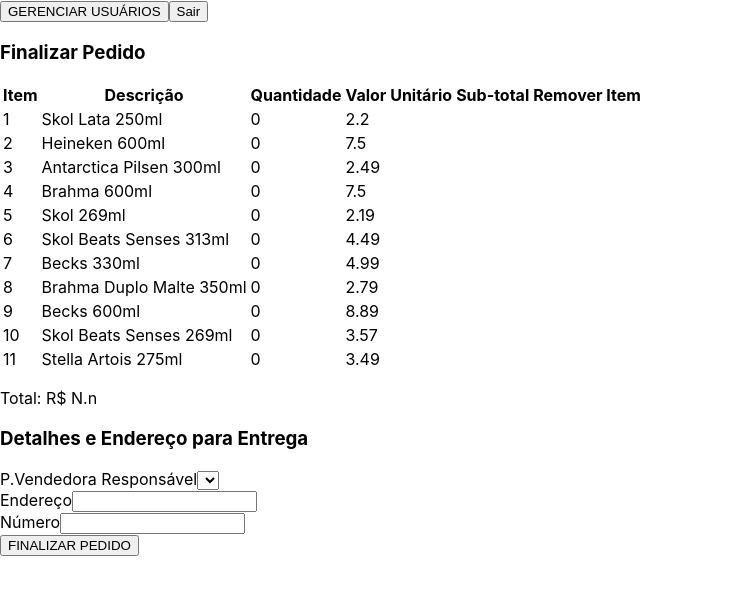
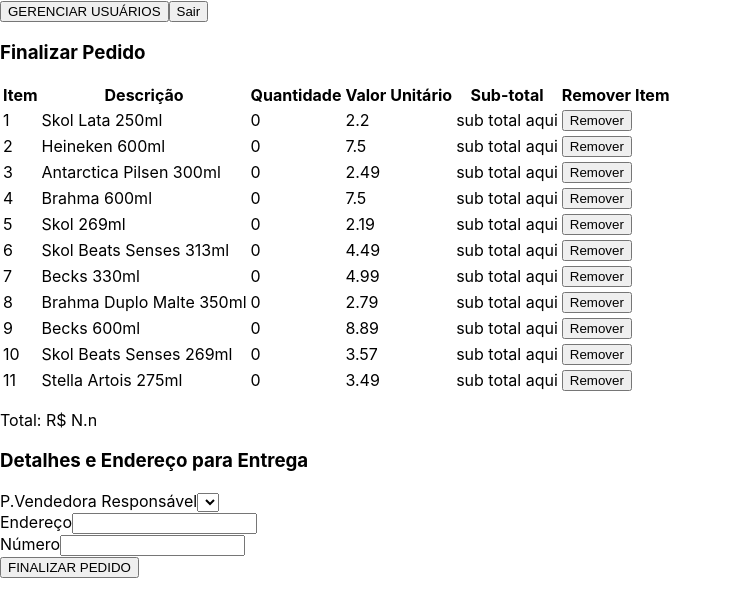
Before and after one commit to caiobacode/drink-drop-app, a React (Create React App) app in the folder front-end/: page /costumer/checkout in a window 1280 px wide. Shown: the top 616 px of the page, without its empty margins (0-732 px from the left). Built offline with nearby package versions, Linux system fonts and the light colour scheme.

Commit message:
chore: organiza data-testid da orderDetails e Products

```diff
--- a/front-end/src/components/orderDetails.js
+++ b/front-end/src/components/orderDetails.js
@@ -3,10 +3,11 @@
 
 export default class OrderDetails extends Component {
   render() {
+    const COSTUMER = 'customer_checkout__';
+    const ELEMENTORDER = 'element-order';
     return (
       <AppConsumer>
-        {(props) => (
-
+        {({ listProducts }) => (
           <div>
             <table>
               <tr>
@@ -17,12 +18,50 @@
                 <th>Sub-total</th>
                 <th>Remover Item</th>
               </tr>
-              {props?.data.map((product, index) => (
+              {listProducts?.map((product, index) => (
                 <tr key={ index }>
-                  <td>{index + 1}</td>
-                  <td>{product.name}</td>
-                  <td>0</td>
-                  <td>{product.price}</td>
+                  <td
+                    data-test-id={
+                      `${COSTUMER}${ELEMENTORDER}-table-item-number-${index + 1}`
+                    }
+                  >
+                    {index + 1}
+                  </td>
+                  <td
+                    data-test-id={
+                      `${COSTUMER}${ELEMENTORDER}-table-name-${index + 1}`
+                    }
+                  >
+                    {product.name}
+                  </td>
+                  <td
+                    data-test-id={
+                      `${COSTUMER}${ELEMENTORDER}-table-item-quantity-${index + 1}`
+                    }
+                  >
+                    0
+                  </td>
+                  <td
+                    data-test-id={
+                      `${COSTUMER}${ELEMENTORDER}-table-unit-price-${index + 1}`
+                    }
+                  >
+                    {product.price}
+                  </td>
+                  <td
+                    data-test-id={
+                      `${COSTUMER}${ELEMENTORDER}-table-sub-total-${index + 1}`
+                    }
+                  >
+                    sub total aqui
+                  </td>
+                  <td
+                    data-test-id={
+                      `${COSTUMER}${ELEMENTORDER}-table-remove-${index + 1}`
+                    }
+                  >
+                    <button type="button">Remover</button>
+                  </td>
                 </tr>
               ))}
             </table>
--- a/front-end/src/context/appContext.js
+++ b/front-end/src/context/appContext.js
@@ -9,20 +9,20 @@
 
 class Provider extends Component {
   state = {
-    data: produtos,
+    listProducts: produtos,
   };
 
-  setData = (data) => {
-    this.setState(() => ({ data }));
+  setData = (listProducts) => {
+    this.setState(() => ({ listProducts }));
   };
 
   render() {
     const { children } = this.props;
-    const { data } = this.state;
+    const { listProducts } = this.state;
     const { setData } = this;
 
     return (
-      <AppProvider value={ { data, setData } }>
+      <AppProvider value={ { listProducts, setData } }>
         { children }
       </AppProvider>
     );
--- a/front-end/src/pages/Products.js
+++ b/front-end/src/pages/Products.js
@@ -2,6 +2,8 @@
 import React, { Component } from 'react';
 import { Header } from '../components';
 import getLocalStorage from '../services/getLocalStorage';
+import ProductCard from '../components/ProductCard';
+import { AppConsumer } from '../context/appContext';
 
 export default class Products extends Component {
   render() {
@@ -11,9 +13,24 @@
     // console.log(type);
 
     return (
-      <div>
-        <Header userName={ username.name } type={ type } history={ history } />
-      </div>
+      <AppConsumer>
+        {({ listProducts }) => (
+          <div>
+            <Header userName={ username.name } type={ type } history={ history } />
+            <section>
+              {listProducts?.map(({ price, img, name, id }) => (
+                <ProductCard
+                  key={ id }
+                  price={ price }
+                  img={ img }
+                  title={ name }
+                  id={ id }
+                />
+              )) }
+            </section>
+          </div>
+        )}
+      </AppConsumer>
 
     );
   }
```
